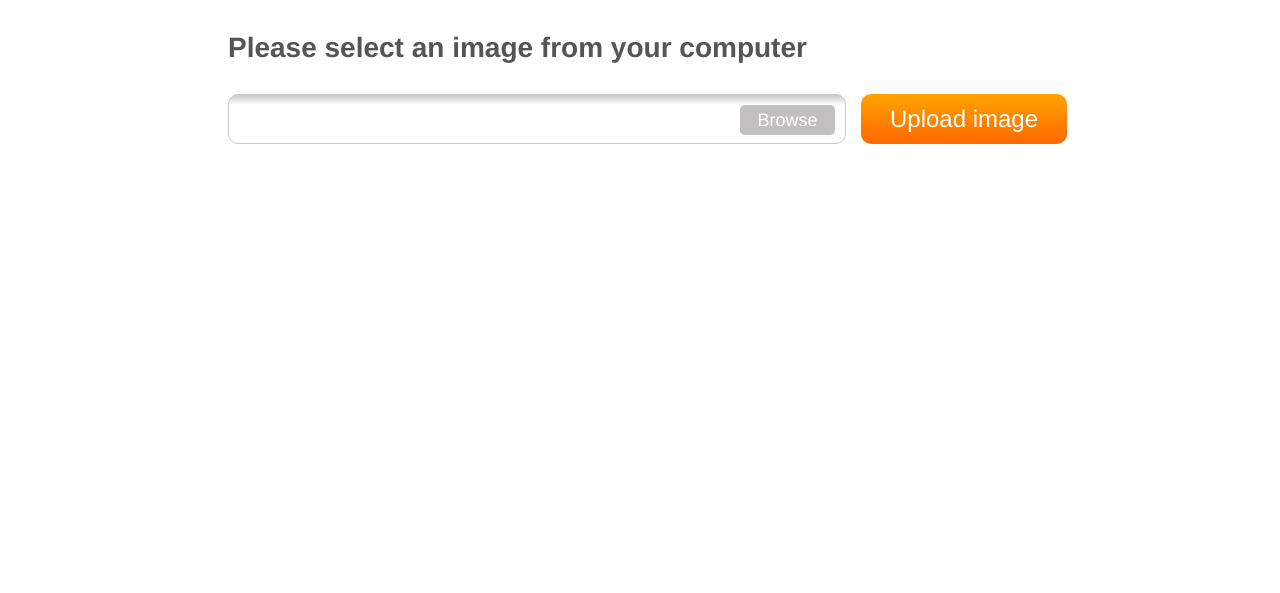
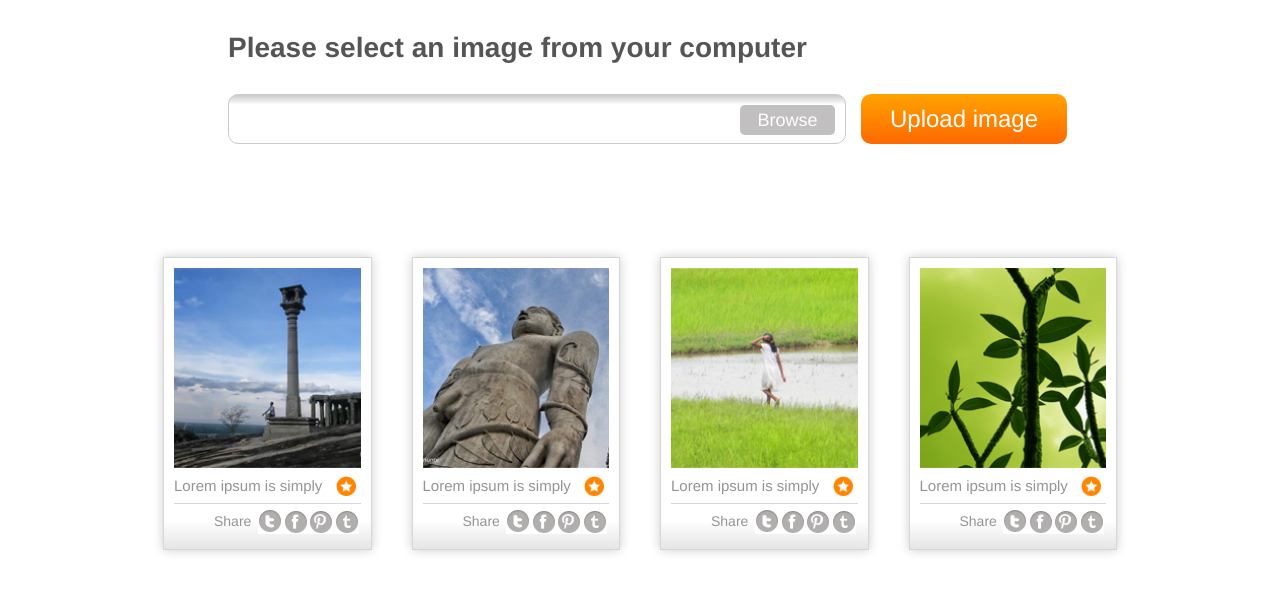
Before and after one commit to omedvedew/other-site, a plain HTML site: page index.html in a window 1280 px wide. Shown: the part 123-716 px from the top of the page. Drawn offline with Linux system fonts and the light colour scheme.

Commit message:
added first row of items

```diff
--- a/index.html
+++ b/index.html
@@ -77,6 +77,90 @@
                     </div>
 
                 </div>
+
+                <!-- Items-container -->
+                <div class="items-container">
+
+                    <!-- First row -->
+                    <div class="row">
+
+                        <div class="col-md-3">
+
+                            <div class="item">
+                                <div class="item-image frst"></div>
+
+                                <div class="description">Lorem ipsum is simply
+                                    <button class="favourite"></button>
+                                </div>
+
+                                <div class="share">Share
+                                    <button class="twitter"></button>
+                                    <button class="fb"></button>
+                                    <button class="pin"></button>
+                                    <button class="telegram"></button>
+                                </div>
+                            </div>
+
+                        </div>
+
+                        <div class="col-md-3">
+
+                            <div class="item">
+                                <div class="item-image scnd"></div>
+
+                                <div class="description">Lorem ipsum is simply
+                                    <button class="favourite"></button>
+                                </div>
+
+                                <div class="share">Share
+                                    <button class="twitter"></button>
+                                    <button class="fb"></button>
+                                    <button class="pin"></button>
+                                    <button class="telegram"></button>
+                                </div>
+                            </div>
+
+                        </div>
+
+                        <div class="col-md-3">
+
+                            <div class="item">
+                                <div class="item-image thrd"></div>
+
+                                <div class="description">Lorem ipsum is simply
+                                    <button class="favourite"></button>
+                                </div>
+
+                                <div class="share">Share
+                                    <button class="twitter"></button>
+                                    <button class="fb"></button>
+                                    <button class="pin"></button>
+                                    <button class="telegram"></button>
+                                </div>
+                            </div>
+
+                        </div>
+
+                        <div class="col-md-3">
+
+                            <div class="item">
+                                <div class="item-image frth"></div>
+
+                                <div class="description">Lorem ipsum is simply
+                                    <button class="favourite"></button>
+                                </div>
+
+                                <div class="share">Share
+                                    <button class="twitter"></button>
+                                    <button class="fb"></button>
+                                    <button class="pin"></button>
+                                    <button class="telegram"></button>
+                                </div>
+                            </div>
+
+                        </div>
+                    </div>
+                </div>
             </div>
         </main>
     </div>
--- a/style.css
+++ b/style.css
@@ -39,6 +39,7 @@
 
 .col-md-3 {
     width: 25%;
+    float: left;
 }
 
 .logo {
@@ -199,3 +200,121 @@
     background: linear-gradient(to bottom,white, #cbc3c3);
     color: #ff7700;
 }
+
+
+/* Items container formatting */
+
+.items-container {
+    width: 100%;
+    padding: 15px;
+}
+
+.item {
+    padding: 10px;
+    border: 1px solid #d6d6d6;
+    background-image: linear-gradient(white 90%, hsl(0, 0%, 90%));
+    box-shadow: 0px 0px 10px 0px rgba(0, 0, 0, 0.2);
+    margin: 20px;
+}
+
+.item-image {
+    display: block;
+    width: 100%;
+    height: 200px;
+    background-position: center;
+    background-size: cover;
+}
+
+.frst {
+    background-image: url(/other-site/images/1.png);
+}
+
+.description {
+    line-height: 35px;
+    border-bottom: 1px solid #d6d6d6;
+    font-family: Helvetica, sans-serif;
+    font-size: 15px;
+    color: #979393;
+    position: relative;
+}
+
+.favourite {
+    display: block;
+    width: 20px;
+    height: 20px;
+    position: absolute;
+    top: 8px;
+    right: 5px;
+    background-image: url(images/favourite-icon.png);
+    background-size: contain;
+    border: none;
+}
+
+.share {
+    padding-left: 40px;
+    line-height: 35px;
+    font-family: Helvetica, sans-serif;
+    font-size: 14px;
+    color: #979393;
+    position: relative;
+}
+
+.twitter {
+    display: block;
+    width: 25px;
+    height: 25px;
+    position: absolute;
+    top: 5px;
+    right: 78px;
+    background-image: url(images/twitter-icon.png);
+    background-size: contain;
+    border: none;
+}
+
+.fb {
+    display: block;
+    width: 25px;
+    height: 25px;
+    position: absolute;
+    top: 5px;
+    right: 53px;
+    background-image: url(images/fb-icon.png);
+    background-size: contain;
+    border: none;
+}
+
+.pin {
+    display: block;
+    width: 25px;
+    height: 25px;
+    position: absolute;
+    top: 5px;
+    right: 28px;
+    background-image: url(images/pin-icon.png);
+    background-size: contain;
+    border: none;
+}
+
+.telegram {
+    display: block;
+    width: 25px;
+    height: 25px;
+    position: absolute;
+    top: 5px;
+    right: 2px;
+    background-image: url(images/telegram-icon.png);
+    background-size: contain;
+    border: none;
+}
+
+.scnd {
+    background-image: url(images/2.png);
+}
+
+.thrd {
+    background-image: url(images/3.png);
+}
+
+.frth {
+    background-image: url(images/4.png);
+}
```
Also changed, not shown: images/1.png (added), images/2.png (added), images/3.png (added), images/4.png (added), images/favourite-icon.png (added), images/fb-icon.png (added), images/pin-icon.png (added), images/telegram-icon.png (added), images/twitter-icon.png (added).
